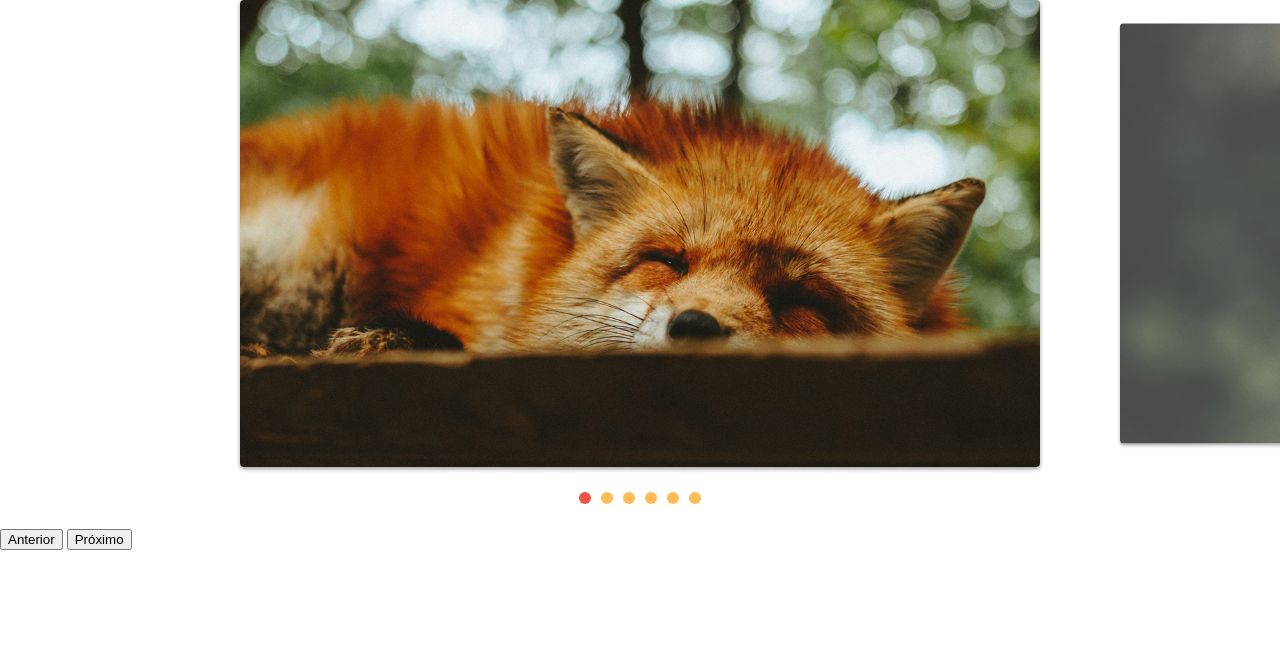
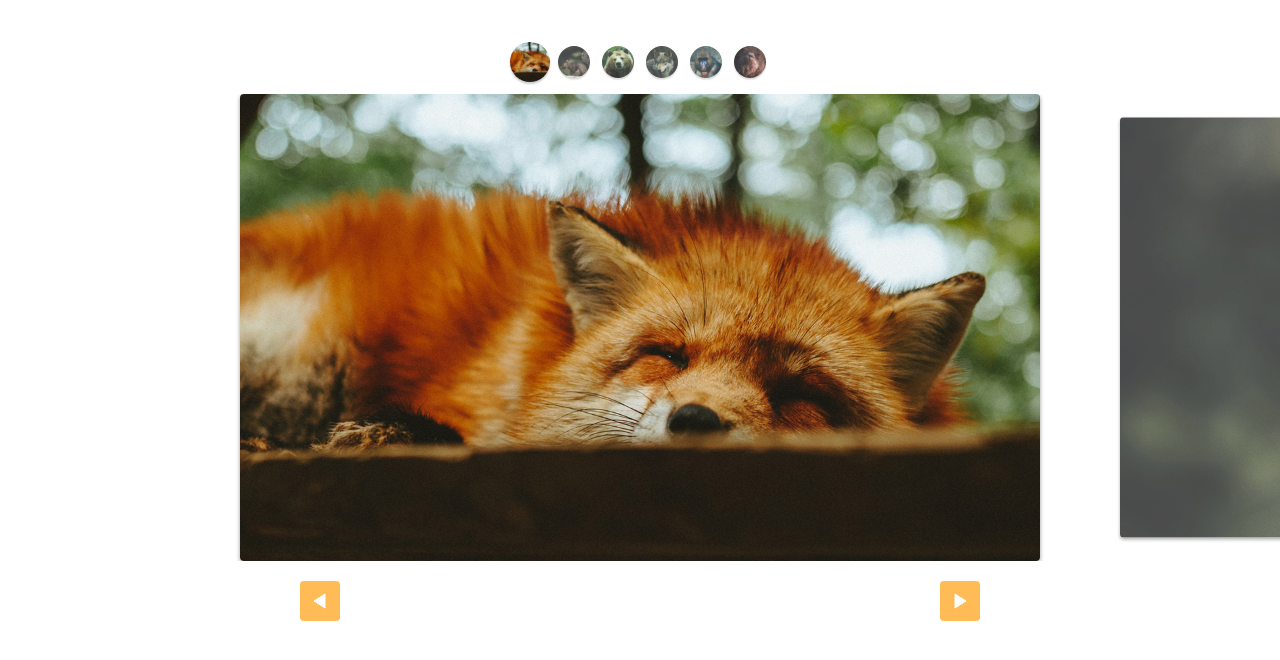
Before and after one commit to muhoracio/slide, a website: page index.html in a window 1280 px wide. Drawn offline with Linux system fonts and the light colour scheme.

Commit message:
Custom Controls estilizados

```diff
--- a/css/style.css
+++ b/css/style.css
@@ -44,6 +44,28 @@ img {
   transform: scale(1);
 }
 
+.arrow-nav {
+  display: flex;
+  justify-content: space-around;
+  margin: 20px 0;
+  overflow: hidden;
+}
+
+.arrow-nav button {
+  cursor: pointer;
+  border: none;
+  border-radius: 4px;
+  text-indent: -99999px;
+  color: white;
+  width: 40px;
+  height: 40px;
+  background: #fb5 url("../img/arrow.svg") center no-repeat;
+}
+
+.arrow-nav .prev {
+  transform: rotate(-180deg);
+}
+
 [data-control='slide'] {
   display: flex;
   justify-content: center;
@@ -65,3 +87,36 @@ img {
 [data-control='slide'] li a:hover {
   background: #e54;
 }
+
+.custom-control {
+  display: flex;
+  flex-wrap: wrap;
+  justify-content: center;
+  margin: 40px 0 10px;
+}
+
+.custom-control li {
+  opacity: 0.8;
+  transform: scale(.8);
+  width: 40px;
+  height: 40px;
+  margin: 2px;
+  border-radius: 50%;
+  overflow: hidden;
+  box-shadow: 0 2px 2px rgba(0, 0, 0, .2);
+  transition: .3s;
+}
+
+.custom-control li.active {
+  opacity: 1;
+  transform: scale(1);
+}
+
+/*
+  Estilo só necessário
+  se as imagens não estiverem no tamanho certo
+*/
+/* .custom-control img {
+  height: 100%;
+  object-fit: cover;
+} */
--- a/index.html
+++ b/index.html
@@ -8,6 +8,14 @@
   <title>Slide Curso JavaScript</title>
 </head>
 <body>
+  <ul class="custom-control">
+    <li><img src="./img/foto1-thumb.jpg" alt="Foto 1"></li>
+    <li><img src="./img/foto2-thumb.jpg" alt="Foto 2"></li>
+    <li><img src="./img/foto3-thumb.jpg" alt="Foto 3"></li>
+    <li><img src="./img/foto4-thumb.jpg" alt="Foto 4"></li>
+    <li><img src="./img/foto5-thumb.jpg" alt="Foto 5"></li>
+    <li><img src="./img/foto6-thumb.jpg" alt="Foto 6"></li>
+  </ul>
   <div class="slide-wrapper">
     <ul class="slide">
       <li><img src="./img/foto1.jpg" alt="Foto 1"></li>
--- a/js/script.js
+++ b/js/script.js
@@ -1,4 +1,4 @@
 import SlideNav from "./slidenav";
 
 const slide = new SlideNav(".slide", ".slide-wrapper");
-slide.init().addArrows(".prev", ".next").addControl();
+slide.init().addArrows(".prev", ".next").addControl(".custom-control");
--- a/js/slidenav.js
+++ b/js/slidenav.js
@@ -52,6 +52,7 @@ export default class SlideNav extends Slide {
     this.wrapper.addEventListener("changeEvent", this.activeControlItem);
 
     this.controlArray.forEach(this.eventControl);
+    return this;
   }
 
   bindControlEvents() {
```
Also changed, not shown: main.js, style.min.css.
